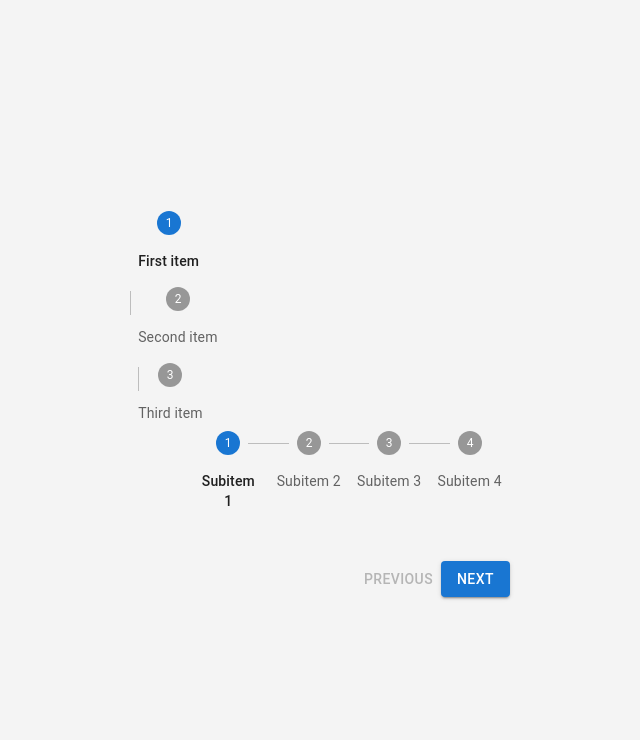
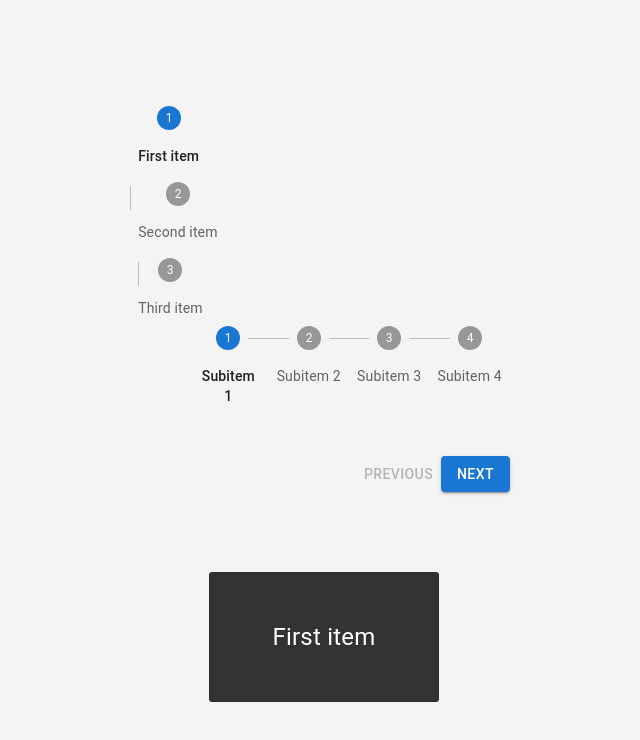
Before and after one commit to leandrofahur/react-sandbox, a React (Vite) app in the folder playground/react-mui-play/: page / in a window 1280 px wide. Shown: the top 740 px of the page, without its empty margins (316-956 px from the left). Built offline with nearby package versions, Linux system fonts and the light colour scheme.

Commit message:
Preparing to display the active step into a separate component, the StepperProgress

```diff
--- a/playground/react-mui-play/src/App.jsx
+++ b/playground/react-mui-play/src/App.jsx
@@ -1,58 +1,19 @@
 import React from "react";
+
+import { Stack } from "@mui/material";
+
 import OuterStepper from "./components/MyStepper/OuterStepper/OuterStepper";
+import StepperProgress from "./components/StepperProgress/StepperProgress";
 
+import { steps } from "./constants/steps";
 import styles from "./App.module.scss";
-
-const steps = [
-  {
-    label: "First item",
-    innerSteps: [
-      {
-        label: "Subitem 1",
-      },
-      {
-        label: "Subitem 2",
-      },
-      {
-        label: "Subitem 3",
-      },
-      {
-        label: "Subitem 4",
-      },
-    ],
-  },
-  {
-    label: "Second item",
-    innerSteps: [
-      {
-        label: "Subitem 1",
-      },
-      {
-        label: "Subitem 2",
-      },
-      {
-        label: "Subitem 3",
-      },
-    ],
-  },
-  {
-    label: "Third item",
-    innerSteps: [
-      {
-        label: "Subitem 1",
-      },
-      {
-        label: "Subitem 2",
-      },
-    ],
-  },
-];
 
 function App() {
   return (
-    <>
+    <Stack direction="column" spacing={10}>
       <OuterStepper steps={steps} />
-    </>
+      <StepperProgress step={steps[0].label} />
+    </Stack>
   );
 }
 
--- /dev/null
+++ b/playground/react-mui-play/src/components/StepperProgress/StepperProgress.jsx
@@ -0,0 +1,26 @@
+import React from "react";
+import PropTypes from "prop-types";
+
+import { Box, Paper, Typography } from "@mui/material";
+
+import styles from "./StepperProgress.module.scss";
+
+function StepperProgress(props) {
+  const { step } = props;
+
+  return (
+    <Box className={styles.boxStepStyling}>
+      <Paper variant="outlined" square className={styles.paperStepStyling}>
+        <Typography fontSize={24} color="white">
+          {step}
+        </Typography>
+      </Paper>
+    </Box>
+  );
+}
+
+StepperProgress.propTypes = {
+  step: PropTypes.string,
+};
+
+export default StepperProgress;
--- /dev/null
+++ b/playground/react-mui-play/src/components/StepperProgress/StepperProgress.module.scss
@@ -0,0 +1,23 @@
+.boxStepStyling {
+  display: flex;
+  justify-content: center;
+  align-items: center;
+  width: 100%;
+
+  .paperStepStyling {
+    display: flex;
+    justify-content: center;
+    align-items: center;
+    border-radius: 3px;
+    background-color: #333;
+    width: 228px;
+    height: 128px;
+  }
+}
+
+.boxCtaStyling {
+  display: flex;
+  justify-content: flex-end;
+  width: 100%;
+  padding-top: 50px;
+}
--- /dev/null
+++ b/playground/react-mui-play/src/constants/steps.js
@@ -0,0 +1,44 @@
+export const steps = [
+  {
+    label: "First item",
+    innerSteps: [
+      {
+        label: "Subitem 1",
+      },
+      {
+        label: "Subitem 2",
+      },
+      {
+        label: "Subitem 3",
+      },
+      {
+        label: "Subitem 4",
+      },
+    ],
+  },
+  {
+    label: "Second item",
+    innerSteps: [
+      {
+        label: "Subitem 1",
+      },
+      {
+        label: "Subitem 2",
+      },
+      {
+        label: "Subitem 3",
+      },
+    ],
+  },
+  {
+    label: "Third item",
+    innerSteps: [
+      {
+        label: "Subitem 1",
+      },
+      {
+        label: "Subitem 2",
+      },
+    ],
+  },
+];
```
